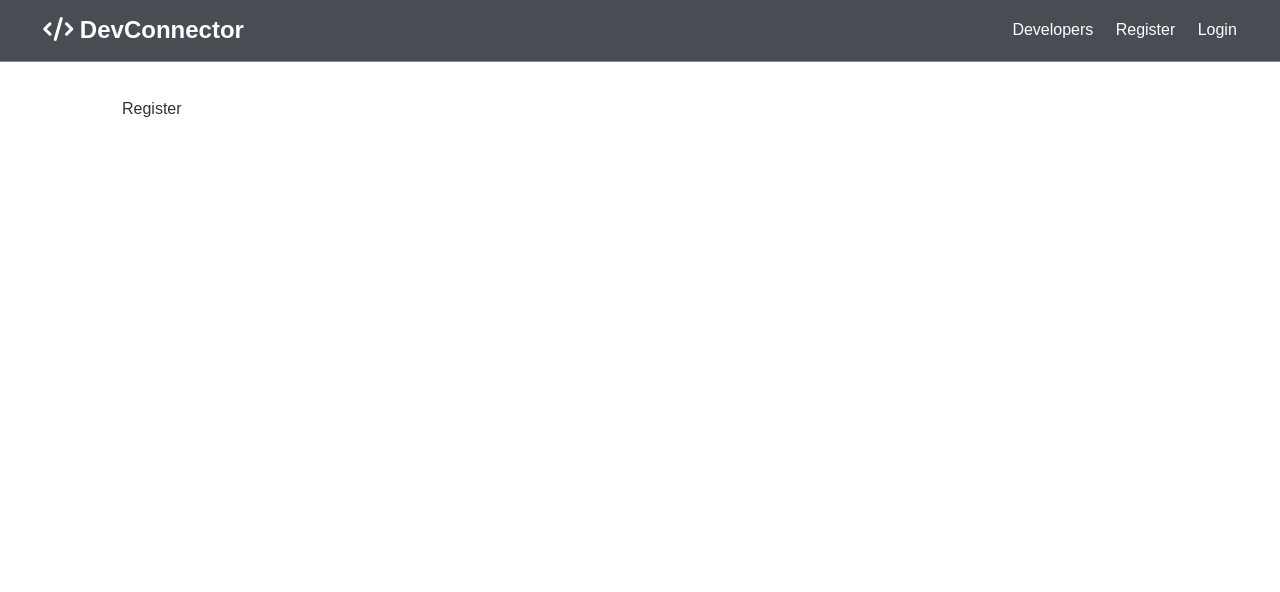
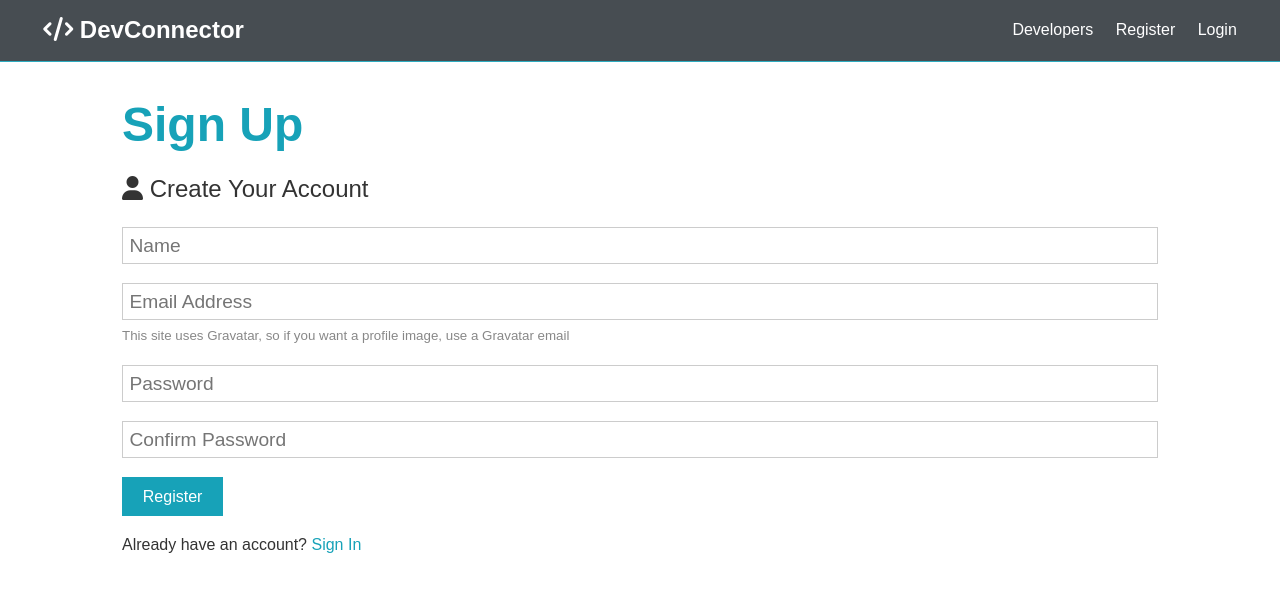
Before and after one commit to rennardmarquez/devconnector, a React (Create React App) app in the folder client/: page /register in a window 1280 px wide. Shown: the top 592 px of the page. Built offline with nearby package versions, Linux system fonts and the light colour scheme.

Commit message:
Test Register API request

```diff
--- a/client/src/components/auth/Register.js
+++ b/client/src/components/auth/Register.js
@@ -1,7 +1,108 @@
-import React from "react";
+import React, { Fragment, useState } from "react";
+import axios from "axios";
 
 const Register = () => {
-  return <div>Register</div>;
+  const [formData, setFormData] = useState({
+    name: "",
+    email: "",
+    password: "",
+    password2: ""
+  });
+
+  const { name, email, password, password2 } = formData;
+
+  const onChange = e => {
+    setFormData({ ...formData, [e.target.name]: e.target.value });
+  };
+
+  const onSubmit = async e => {
+    e.preventDefault();
+    if (password !== password2) {
+      console.log("Passwords do not match");
+    } else {
+      const newUser = {
+        name,
+        email,
+        password
+      };
+
+      try {
+        const config = {
+          headers: {
+            "Content-Type": "application/json"
+          }
+        };
+
+        const body = JSON.stringify(newUser);
+
+        const res = await axios.post("/api/users", body, config);
+        console.log(res.data);
+      } catch (err) {
+        console.error(err.response.data);
+      }
+    }
+  };
+
+  return (
+    <Fragment>
+      <h1 className="large text-primary">Sign Up</h1>
+      <p className="lead">
+        <i className="fas fa-user"></i> Create Your Account
+      </p>
+      <form onSubmit={e => onSubmit(e)} className="form">
+        <div className="form-group">
+          <input
+            type="text"
+            placeholder="Name"
+            value={name}
+            name="name"
+            onChange={e => onChange(e)}
+            required
+          />
+        </div>
+        <div className="form-group">
+          <input
+            type="email"
+            placeholder="Email Address"
+            value={email}
+            name="email"
+            onChange={e => onChange(e)}
+            required
+          />
+          <small className="form-text">
+            This site uses Gravatar, so if you want a profile image, use a
+            Gravatar email
+          </small>
+        </div>
+        <div className="form-group">
+          <input
+            type="password"
+            placeholder="Password"
+            minLength="6"
+            value={password}
+            name="password"
+            onChange={e => onChange(e)}
+            required
+          />
+        </div>
+        <div className="form-group">
+          <input
+            type="password"
+            placeholder="Confirm Password"
+            minLength="6"
+            value={password2}
+            name="password2"
+            onChange={e => onChange(e)}
+            required
+          />
+        </div>
+        <input type="submit" value="Register" className="btn btn-primary" />
+      </form>
+      <p className="my-1">
+        Already have an account? <a href="login.html">Sign In</a>
+      </p>
+    </Fragment>
+  );
 };
 
 export default Register;
```
Also changed, not shown: client/package.json (+11 -13 lines), package.json (+7 -7 lines).
